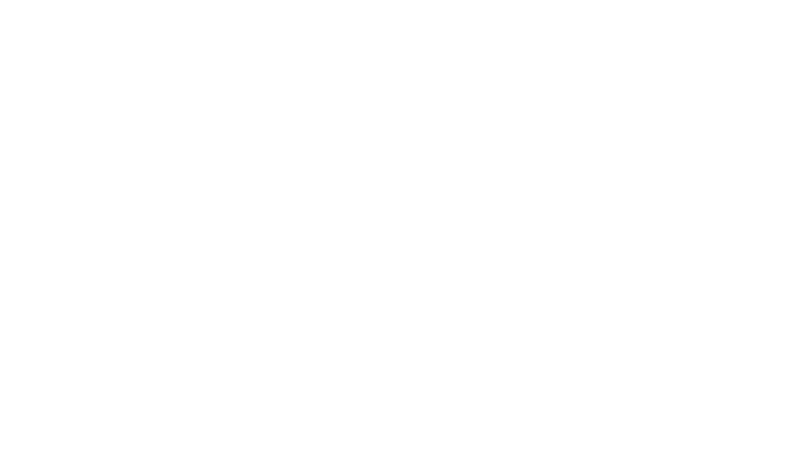
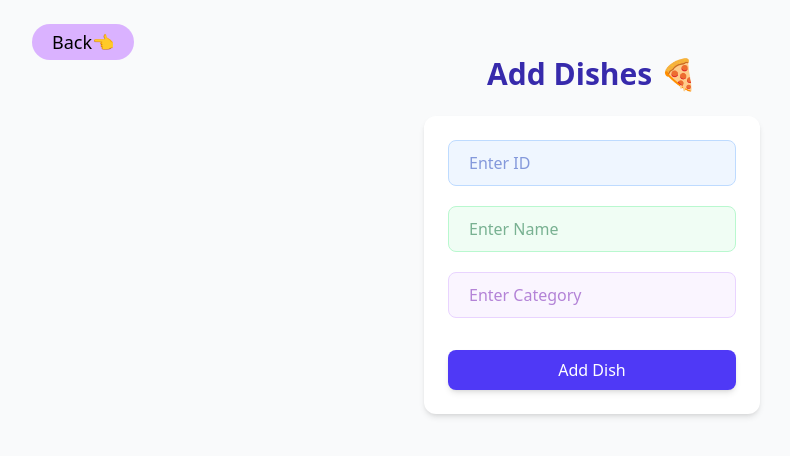
Before and after one commit to Nikita-1710/ass_49_client, a React (Vite) app: page /add in a window 1280 px wide. Before the commit this address had no page. Shown: the top 456 px of the page, without its empty margins (48-838 px from the left). Built offline with nearby package versions, Linux system fonts and the light colour scheme.

Commit message:
form ui created

```diff
--- a/src/main.jsx
+++ b/src/main.jsx
@@ -3,11 +3,13 @@ import { createRoot } from 'react-dom/client'
 import './index.css'
 import { BrowserRouter, Routes, Route } from 'react-router'
 import Home from './views/Home'
+import Add from './views/Add'
 
 createRoot(document.getElementById('root')).render(
 <BrowserRouter>
 <Routes>
   <Route path='/' element={<Home />}/>
+  <Route path='/add' element={<Add />}/>
 </Routes>
 </BrowserRouter>
 )
--- /dev/null
+++ b/src/views/Add.jsx
@@ -0,0 +1,41 @@
+import React from 'react'
+import { Link } from 'react-router'
+
+function Add() {
+    return (
+        <div className="min-h-screen bg-gray-50 px-6 py-10">
+            <h1 className="text-3xl font-bold text-center text-indigo-800 mb-6 mt-4">Add Dishes 🍕</h1>
+
+            <div className="flex flex-col items-center gap-5 bg-white p-6 rounded-xl shadow-md w-fit mx-auto">
+                <input
+                    type='text'
+                    placeholder='Enter ID'
+                    className='w-72 px-5 py-2.5 border border-blue-200 bg-blue-50 text-blue-800 rounded-lg focus:outline-none'
+                />
+
+                <input
+                    type='text'
+                    placeholder='Enter Name'
+                    className='w-72 px-5 py-2.5 border border-green-200 bg-green-50 text-green-800 rounded-lg focus:outline-none'
+                />
+
+                <input
+                    type='text'
+                    placeholder='Enter Category'
+                    className='w-72 px-5 py-2.5 border border-purple-200 bg-purple-50 text-purple-800 rounded-lg focus:outline-none'
+                />
+
+                <button className="mt-3 w-72 bg-indigo-600 text-white py-2 rounded-lg shadow-md hover:bg-indigo-700 transition cursor-pointer">
+                    Add Dish
+                </button>
+            </div>
+
+
+            <Link to='/' className='absolute top-6 left-20 text-lg bg-purple-300 px-5 py-1 cursor-pointer rounded-full hover:bg-purple-400 transition'>
+                Back👈
+            </Link>
+        </div>
+    )
+}
+
+export default Add
--- a/src/views/Home.jsx
+++ b/src/views/Home.jsx
@@ -1,6 +1,7 @@
 import React, { useEffect, useState } from 'react'
 import DishCard from '../components/DishCard'
 import axios from 'axios'
+import { Link } from 'react-router'
 
 function Home() {
 
@@ -16,8 +17,8 @@ function Home() {
     }, [])
 
     return (
-        <div>
-            <h1 className="text-3xl font-bold text-center text-indigo-800 mb-6 mt-5">All Dishes 😋</h1>
+        <div className="min-h-screen bg-gray-50 px-6 py-10">
+            <h1 className="text-3xl font-bold text-center text-indigo-800 mb-6 mt-4">All Dishes 😋</h1>
 
             <div>
                 {dishes.map((dishObj, i) => {
@@ -28,6 +29,9 @@ function Home() {
                 })}
             </div>
 
+            <Link to='/add' className='absolute top-6 left-20 text-lg bg-purple-300 px-5 py-1 cursor-pointer rounded-full hover:bg-purple-400 transition'>
+                Add➕
+            </Link>
         </div>
     )
 }
```
